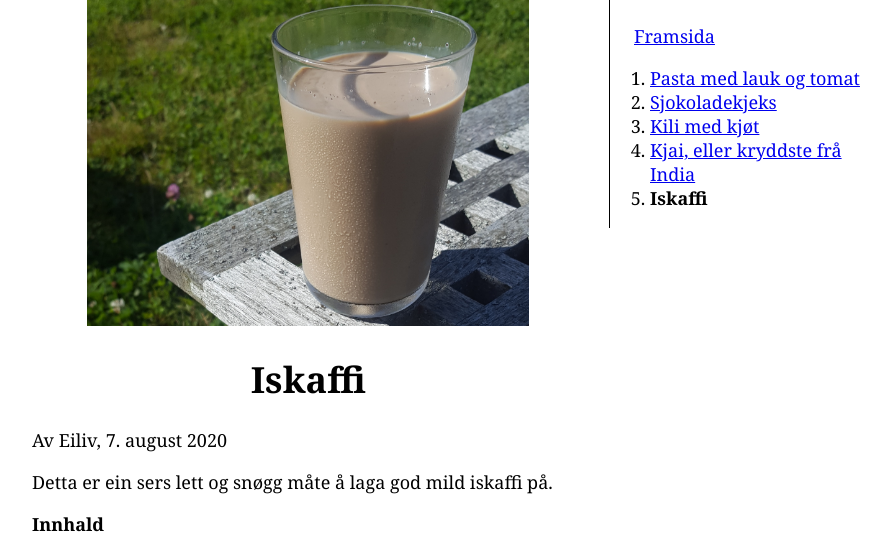
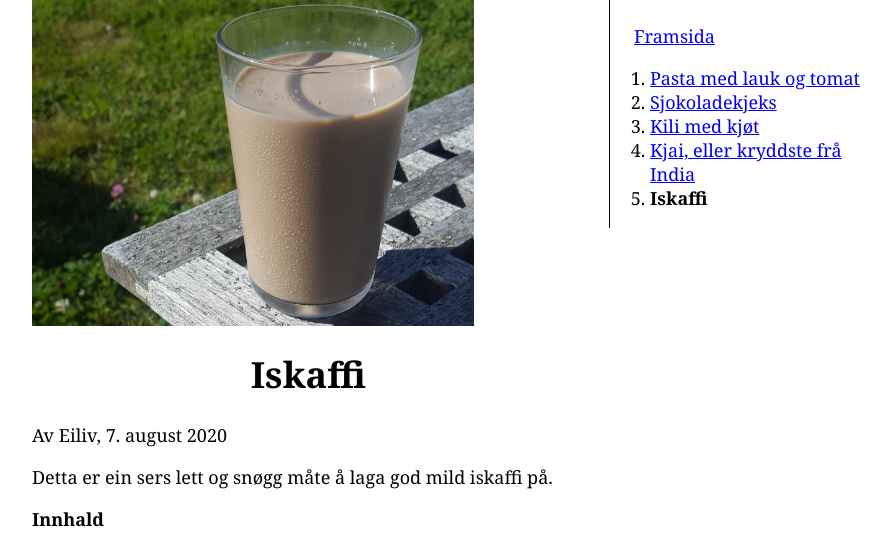
Before and after one commit to LFalch/aelipus.github.io, a PHP site: page /uppskrifter/iskaffi.html in a window 1280 px wide. Shown: the top 550 px of the page, without its empty margins (183-1074 px from the left). Run offline with PHP 8.4, Linux system fonts and the light colour scheme.

Commit message:
Brigde i css

```diff
--- a/css/bunad.css
+++ b/css/bunad.css
@@ -5,6 +5,12 @@ body {
     flex-direction: column;
     margin: 0 auto;
     padding: 0 0.9375rem;
+}
+
+img {
+    max-width: 100%;
+    display: block;
+    align-self: center;
 }
 
 .innhald {
--- a/uppskrifter/iskaffi.html
+++ b/uppskrifter/iskaffi.html
@@ -19,7 +19,7 @@
         <div class="innhald">
             <div class="hovudlut">
 			    <div style="text-align: center;">
-				    <img src="../bilete/iskaffi_paa_bord.jpg" alt="Iskaffi på bord" class="center" style="width: 80%;">
+				    <img src="../bilete/iskaffi_paa_bord.jpg" alt="Iskaffi på bord" style="width: 80%;">
                     <h1>Iskaffi</h1>
 				</div>
 				<p>Av Eiliv, 7. august 2020</p>
```
